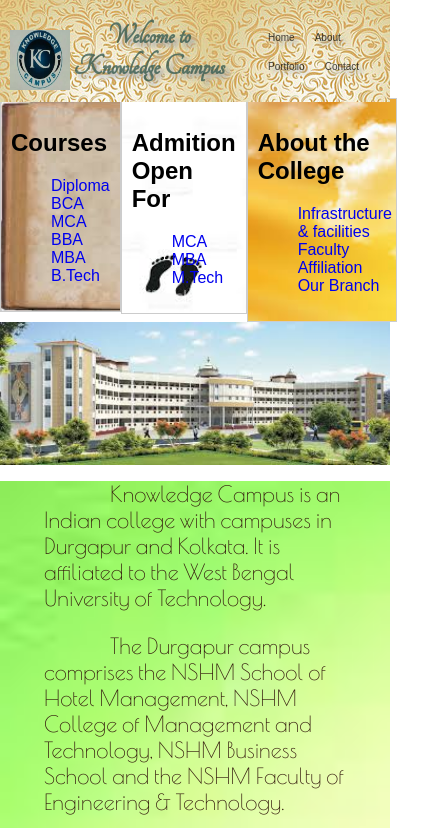
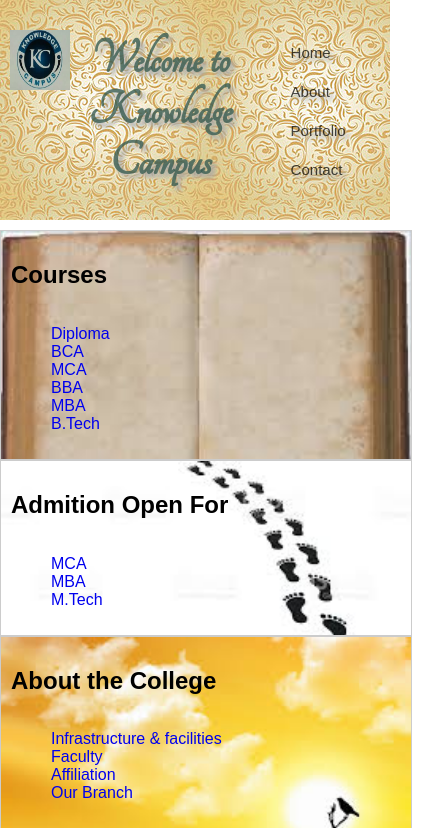
Before and after one commit to SheshNarayan/Core-XT-Training-Exercise1, a plain HTML site: page index.html in a window 390 px wide. Shown: the top 828 px of the page, 441 px wide, since content can reach past the window. Drawn offline with nearby package versions, Linux system fonts and the light colour scheme.

Commit message:
Assingment1 Review Comment Incorporate

```diff
--- a/css/flexstyle.css
+++ b/css/flexstyle.css
@@ -8,10 +8,11 @@ body a{
 }
 
 .fixedHederNav{
-	margin:0;
 	position: fixed;
 	display: flex;
 	width: 100%;
+	top: 0;
+
 	/* min-height: 600px; */
 	height: auto;
 	padding: -10px 20px;
@@ -67,11 +68,14 @@ body .fixedHederNav a img{
 	display: block;
 	height: 100%;
 	width: 100%;
+	margin-bottom: -1.5em;
 }
 
 .content1{
 	display: flex;
-	margin-top: 80px;
+/* 	margin-bottom: 20px;
+	 */	margin-top: 120px;
+	margin-bottom: 0px;
 }
 
 .content1 div, .content2 div p {
@@ -92,8 +96,7 @@ body .fixedHederNav a img{
 
 .content3{
 	display: block;
-	/* position: relative; */
-	margin-top: -1.5%;
+	/* margin-top: -3.5%; */
 	background-image: url(../image/pagecontentbackground.jpg);
 	background-size: cover;
 	text-align: left;
@@ -125,7 +128,6 @@ body .fixedHederNav a img{
 
 .content2{
 	display: flex;
-	/* margin-top: 0%; */
 	width: 100%;
 	height:100%;
 }
@@ -150,52 +152,53 @@ body .fixedHederNav a img{
 
 
 /* ======= Responsive ====== */
-@media screen and (max-width: 700px) {
+@media screen and (max-width: 600px) {
 
-	.fixedHederNav{
-		margin:0;
-		position: fixed;
+	.content1,
+	.content1 ul,
+	.content1 div, .content2 div p ,
+	.admition, .course, .about,
+	.admition,
+	.course,
+	.about,
+	.content2{
+		flex-wrap: nowrap;
+		flex-direction: column;
+		width:100%;
+		height: auto;
 		display: flex;
-		width: 100%;
-		height: auto;
-		padding: -10px 20px;
-		background: url(../image/headerbackground.jpg);
-	  	color: #365a50c9;
-	   	justify-content: space-between;
-	   	font-family: Tangerine, serif;
-		font-size: 15px;
-	  	text-shadow: 4px 4px 4px #aaa;
- 	}
-
-	#navigationBar li a{
-		font-family: sans-serif;
-		font-size: 10px;
-		text-decoration:none;
-		color: #000000b8;
-	}
-	.content2 .building img {
-		display: flex;
-		width: 100%;
-		height: 100%;
-	}
-	.content1 div, .content2 div p {
-		border: 1px #ccc solid;
-		padding: 10px;
-		font-family: sans-serif;
-		height: 33%;
-		width: 33%;
+		background-size: cover;
 	}
 
-
-	#footer{
-		position: relative;
-		/* width: 100%;
-		height: 100%; */
-		text-align: center;
-		color: #ff6a00d9;
-		background-color: cyan;
-		padding: -10px 20px;
-		margin-bottom: 100%;
+	.fixedHederNav h1 a {
+		flex-wrap: nowrap;
+		flex-direction: column;
+		width:100%;
 	}
 
+	.content2 .building img, .content2 .infra img{
+		flex-wrap: nowrap;
+		width:100%;
+		height: auto;
+	}
+
+	.content3  p{
+		flex-wrap: nowrap;
+		flex-direction: column;
+		width:100%;
+		margin-left: 2em;
+		margin-right: 2em;
+	}
+
+	.#footer{
+		flex-wrap: wrap;
+		width:100%;
+		height: auto;
+	}
+
+	.content1{
+		display: flex;
+		margin-top: 230px;
+		margin-bottom: 0px;
+	}
 }
```
Also changed, not shown: index.html (+3 -4 lines).
